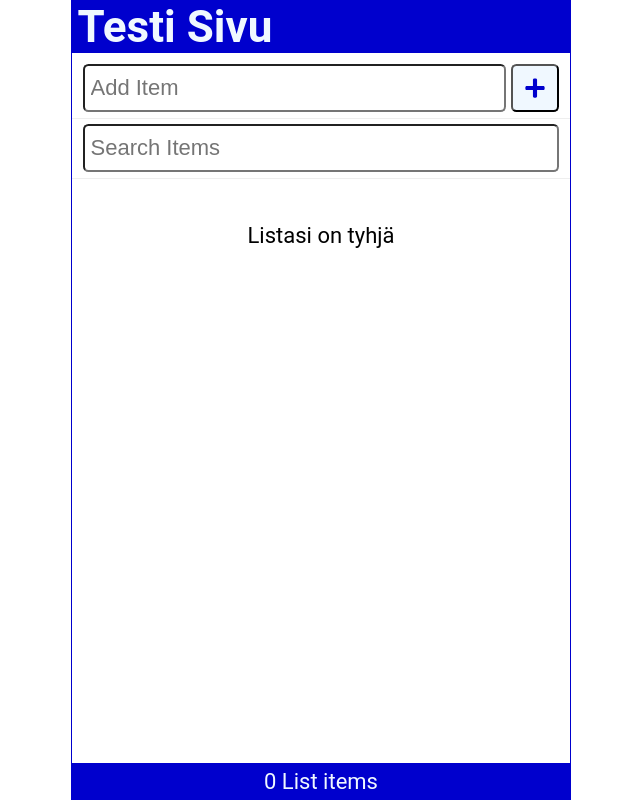
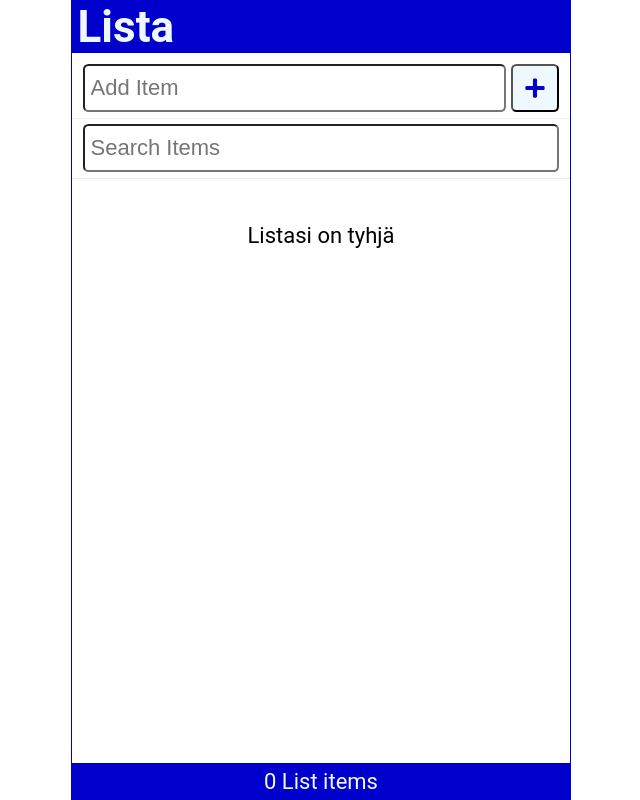
Before and after one commit to jounikivi/React-todolist, a React (Create React App) app: page / in a window 1280 px wide. Shown: the whole page, without its empty margins (319-959 px from the left). Built offline with nearby package versions, Linux system fonts and the light colour scheme.

Commit message:
Update App.js

```diff
--- a/src/App.js
+++ b/src/App.js
@@ -7,6 +7,7 @@ import { useEffect, useState } from 'react';
 import SearchItem from './SearchItem';
 
 function App() {
+  const API_URL = 'http://localhost:3500/items'
   const [items, setItems] = useState(JSON.parse(localStorage.getItem('Lista')) || []);
   const [newItem, setNewItem] = useState('')
   const [search, setSearch] = useState('')
@@ -41,7 +42,7 @@ function App() {
 
   return (
       <div className="App">
-        <Header title = 'Testi Sivu' />
+        <Header title = 'Lista' />
         <AddItem
           newItem={newItem}
           setNewItem={setNewItem}
```
